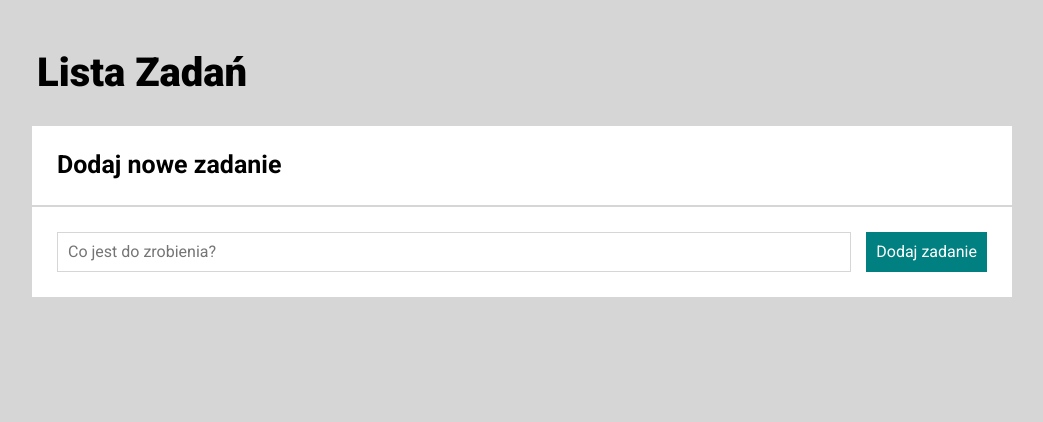
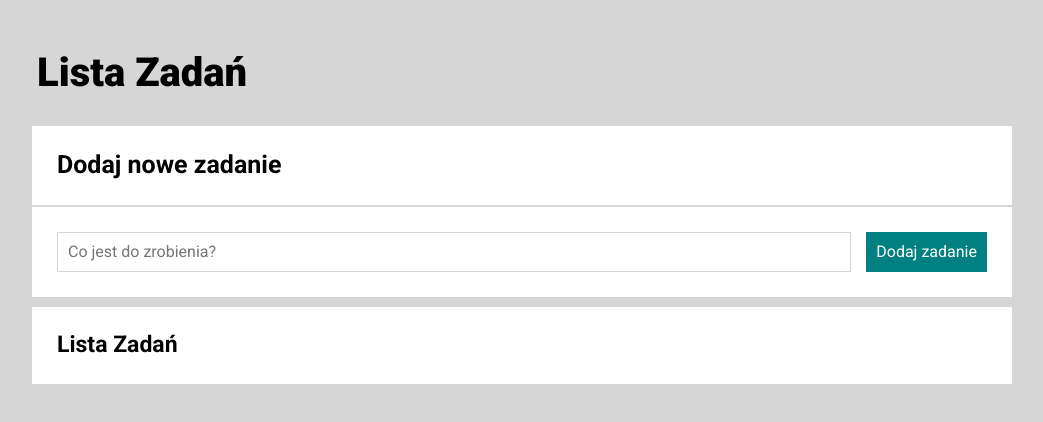
Before and after one commit to Siedemus/to-do-list-react, a React (Create React App) app: page / in a window 1280 px wide. Shown: the top 422 px of the page, without its empty margins (118-1161 px from the left). Built offline with nearby package versions, Linux system fonts and the light colour scheme.

Commit message:
add Container component

```diff
--- a/src/App.js
+++ b/src/App.js
@@ -2,14 +2,29 @@ import Header from "./Header";
 import Section from "./Section";
 import SubHeader from "./SubHeader";
 import Form from "./Form";
+import Container from "./Container";
 
 function App() {
   return (
     <>
       <Header />
       <Section
-        subHeader={<SubHeader title={"Dodaj nowe zadanie"} extraContent={""} />}
+        subHeader={
+          <SubHeader
+            title={"Dodaj nowe zadanie"}
+            extraContent={""}
+          />}
         form={<Form />}
+      />
+      <Section
+        container={
+          <Container
+            subHeader={
+              <SubHeader
+                title={"Lista Zadań"}
+                extraContent={"section__header--list"}
+              />}
+          />}
       />
     </>
   );
--- /dev/null
+++ b/src/Container/index.js
@@ -0,0 +1,9 @@
+import "./style.css";
+
+const Container = ({ subHeader }) => (
+    <div className="section__container">
+        {subHeader}
+    </div>
+)
+
+export default Container;
--- /dev/null
+++ b/src/Container/style.css
@@ -0,0 +1,13 @@
+.section__container {
+    display: grid;
+    grid-template-columns: 1fr auto;
+    background-color: white;
+    border-top: 10px solid rgb(214, 214, 214);
+    border-bottom: 2px solid rgb(214, 214, 214);
+}
+
+@media (max-width: 767px) {
+    .section__container {
+        grid-template-columns: 1fr;
+    }
+}
--- a/src/Section/index.js
+++ b/src/Section/index.js
@@ -1,9 +1,10 @@
 import "./style.css";
 
-const Section = ({subHeader, form}) => (
+const Section = ({subHeader, form, container}) => (
     <section className="section">
         {subHeader}
         {form}
+        {container}
     </section>
 );
 
```
